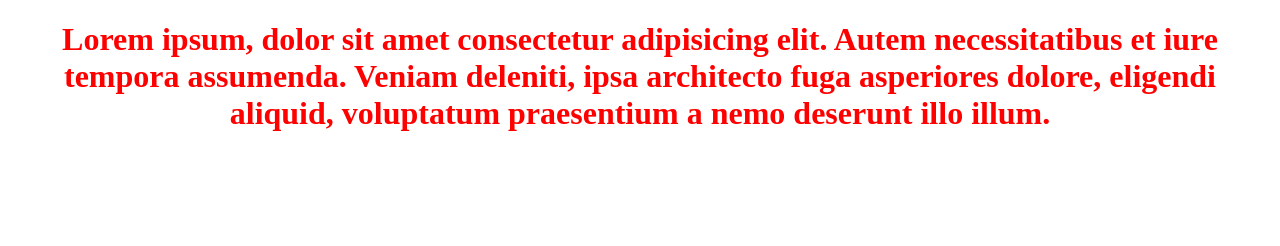
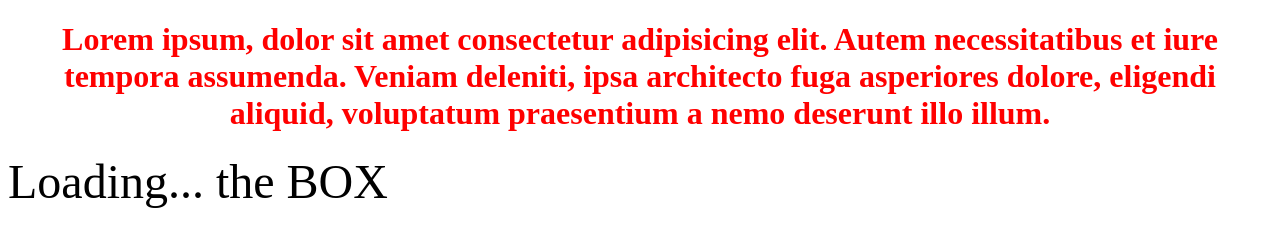
Before and after one commit to 313radu/myTest, a website built with Vite: page index.html in a window 1280 px wide. Built offline with nearby package versions, Linux system fonts and the light colour scheme.

Commit message:
This is a second change

```diff
--- a/index.html
+++ b/index.html
@@ -10,7 +10,7 @@
   <body>
 
     <h1>Lorem ipsum, dolor sit amet consectetur adipisicing elit. Autem necessitatibus et iure tempora assumenda. Veniam deleniti, ipsa architecto fuga asperiores dolore, eligendi aliquid, voluptatum praesentium a nemo deserunt illo illum.</h1>
-
+<div id="box"></div>
     <script type="module" src="/src/main.js"></script>
   </body>
 </html>
--- a/src/main.js
+++ b/src/main.js
@@ -0,0 +1,3 @@
+import { getData } from "./page1";
+
+await getData();
--- a/src/page1.js
+++ b/src/page1.js
@@ -0,0 +1,6 @@
+const box = document.getElementById("box");
+export async function getData() {
+    setInterval(() => {
+        box.innerHTML = "Loading... the BOX";
+    }, 3000);
+}
--- a/src/style.css
+++ b/src/style.css
@@ -2,3 +2,7 @@ h1 {
   color: red;
   text-align: center;
 }
+
+#box {
+  font-size: 3rem;
+}
```
